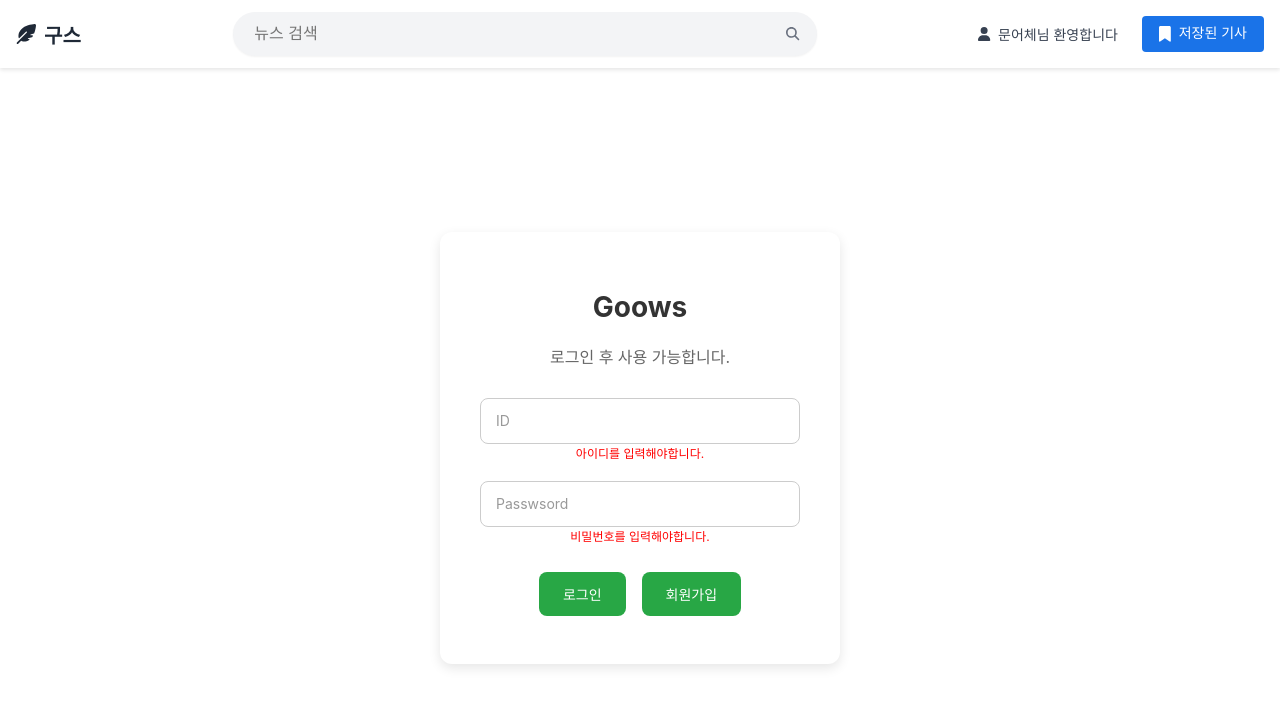
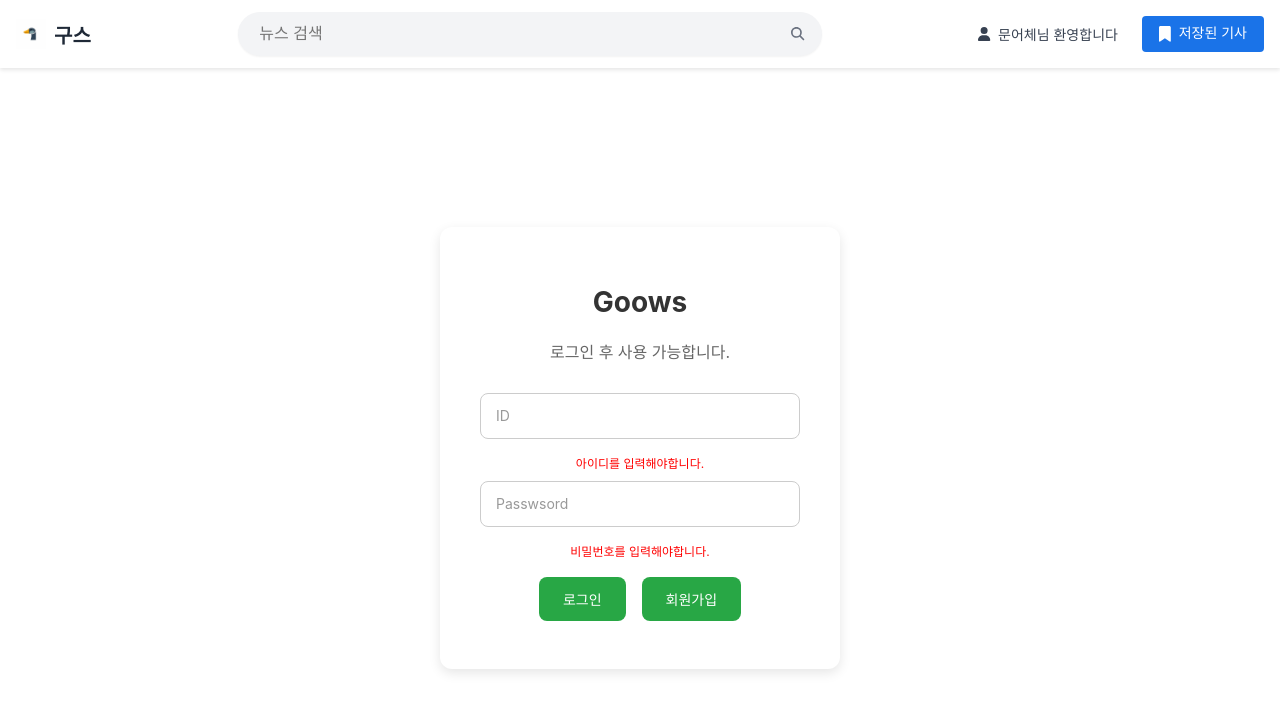
Before and after one commit to Hwanjin-Choi/project-goose-frontend, a React (Vite) app: page /login in a window 1280 px wide. Both pictures are taken after a click on the button "로그인". Shown: the top 712 px of the page. Built offline with nearby package versions, Linux system fonts and the light colour scheme.

Commit message:
API integration update

```diff
--- a/src/components/Header/Header.jsx
+++ b/src/components/Header/Header.jsx
@@ -1,5 +1,5 @@
 import React, { useState, useEffect, useRef } from "react";
-import styled, { createGlobalStyle } from "styled-components"; // createGlobalStyle은 현재 파일 내에서 사용되지 않으나, 전하의 코드에 포함되어 있어 유지합니다.
+import styled from "styled-components";
 import { FontAwesomeIcon } from "@fortawesome/react-fontawesome";
 import {
   faSearch,
@@ -10,7 +10,7 @@ import {
   faBookmark,
 } from "@fortawesome/free-solid-svg-icons";
 import { useNavigate } from "react-router-dom";
-
+import Goose from "../../assets/Goose.png";
 const HEADER_HEIGHT = "68px";
 
 // Styled Components 정의
@@ -337,7 +337,12 @@ const Header = () => {
     <HeaderWrapper>
       <Container>
         <LogoLink onClick={() => onNavigate("/")}>
-          <FontAwesomeIcon icon={faFeatherAlt} size="lg" />
+          {/* <FontAwesomeIcon icon={faFeatherAlt} size="lg" /> */}
+          <img
+            src={Goose}
+            style={{ width: "30px", height: "30px" }}
+            alt="logo"
+          />
           <LogoText>구스</LogoText>
         </LogoLink>
 
@@ -379,7 +384,7 @@ const Header = () => {
                       </DropdownSearchWrapper>
                       <DropdownItem
                         onClick={() => {
-                          onNavigate("/scrap"); // "저장된 기사"로 이동
+                          onNavigate("/scrap");
                           setIsDropdownOpen(false);
                         }}
                       >
@@ -400,8 +405,6 @@ const Header = () => {
                 </DropdownMenu>
               )}
               {!isMobile && (
-                // 데스크탑 "스크랩" 버튼에 primary prop 적용 여부는 전하의 의도에 따라 결정합니다.
-                // 여기서는 Google 스타일의 primary 버튼으로 표시합니다.
                 <ActionButton
                   primary="true"
                   onClick={() => onNavigate("/scrap")}
@@ -411,7 +414,6 @@ const Header = () => {
               )}
             </>
           ) : (
-            // 로그인 버튼은 primary가 아닌 기본 ActionButton 스타일로 표시
             <ActionButton onClick={onLogin}>로그인</ActionButton>
           )}
         </UserActionsWrapper>
@@ -420,5 +422,5 @@ const Header = () => {
   );
 };
 
-export { HEADER_HEIGHT }; // 헤더 높이를 export하여 Layout 등 다른 컴포넌트에서 사용
+export { HEADER_HEIGHT };
 export default Header;
--- a/src/pages/LoginPage/SignIn.css
+++ b/src/pages/LoginPage/SignIn.css
@@ -57,7 +57,6 @@
 /* 아이디 패스워드 */
 .floating-label {
   position: relative;
-  margin-bottom: 20px;
 }
 
 .floating-label input {
@@ -97,6 +96,6 @@
 .error-message {
   color: red;
   font-size: 12px;
-  margin-top: -15px;
   text-align: center;
+  margin-bottom: 10px;
 }
--- a/src/pages/LoginPage/SignIn.jsx
+++ b/src/pages/LoginPage/SignIn.jsx
@@ -73,8 +73,8 @@ const Signin = () => {
               placeholder=" "
             />
             <label htmlFor="email">ID</label>
-            {errors.id && <div className="error-message">{errors.id}</div>}
           </div>
+          {errors.id && <div className="error-message">{errors.id}</div>}
           <div className="floating-label">
             <input
               type="password"
@@ -85,8 +85,8 @@ const Signin = () => {
               placeholder=" "
             />
             <label htmlFor="pwd">Passwsord</label>
-            {errors.pwd && <div className="error-message">{errors.pwd}</div>}
           </div>
+          {errors.pwd && <div className="error-message">{errors.pwd}</div>}
           <div>
             <button id="signin" onClick={con}>
               로그인
```
Also changed, not shown: src/api/Login/loginApi.js (added, +11 -0 lines), src/api/SignUp/signUpApi.js (added, +11 -0 lines), src/api/index.js (added, +17 -0 lines), 1 other file (tests, documents, lock files or other folders).
